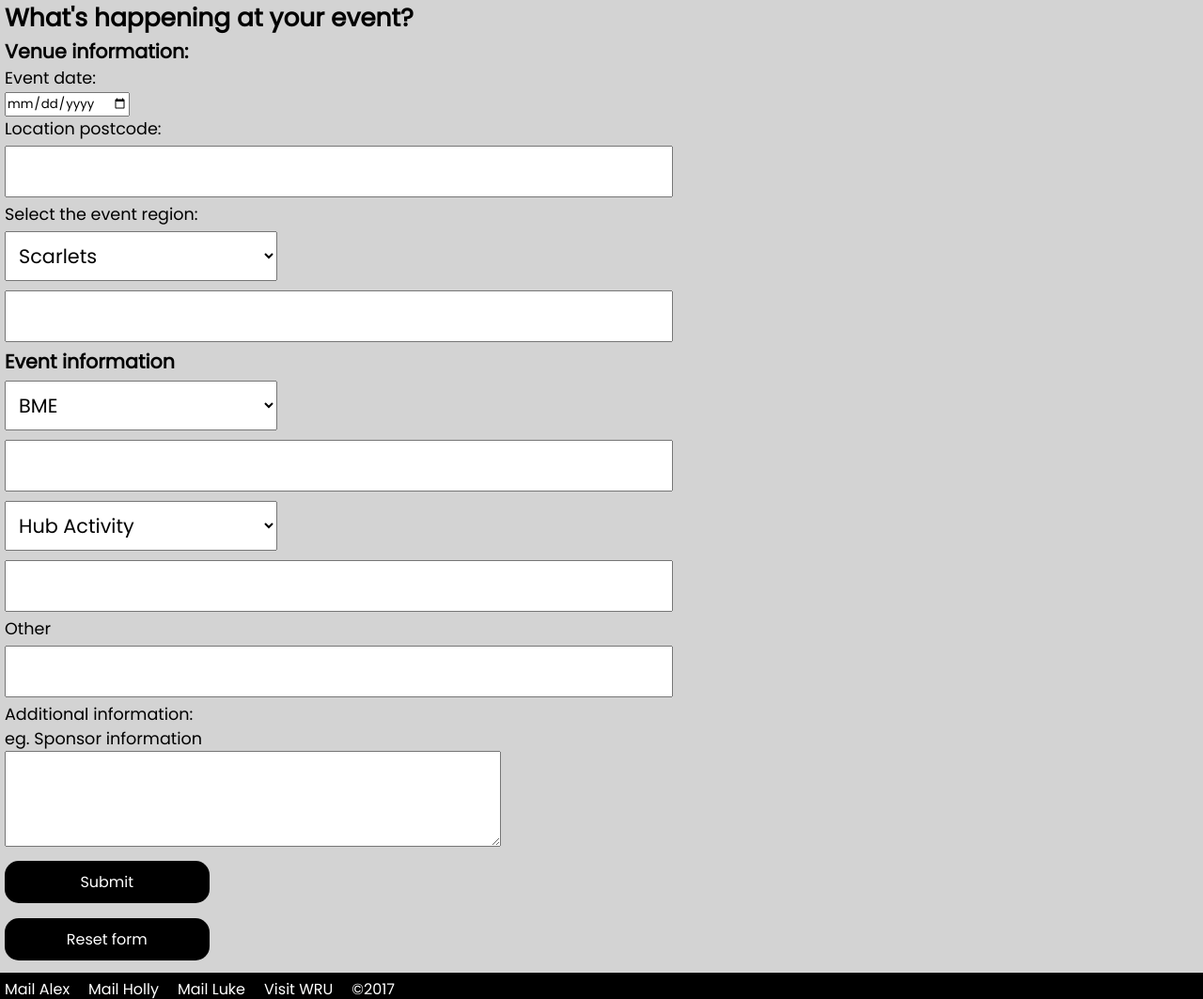
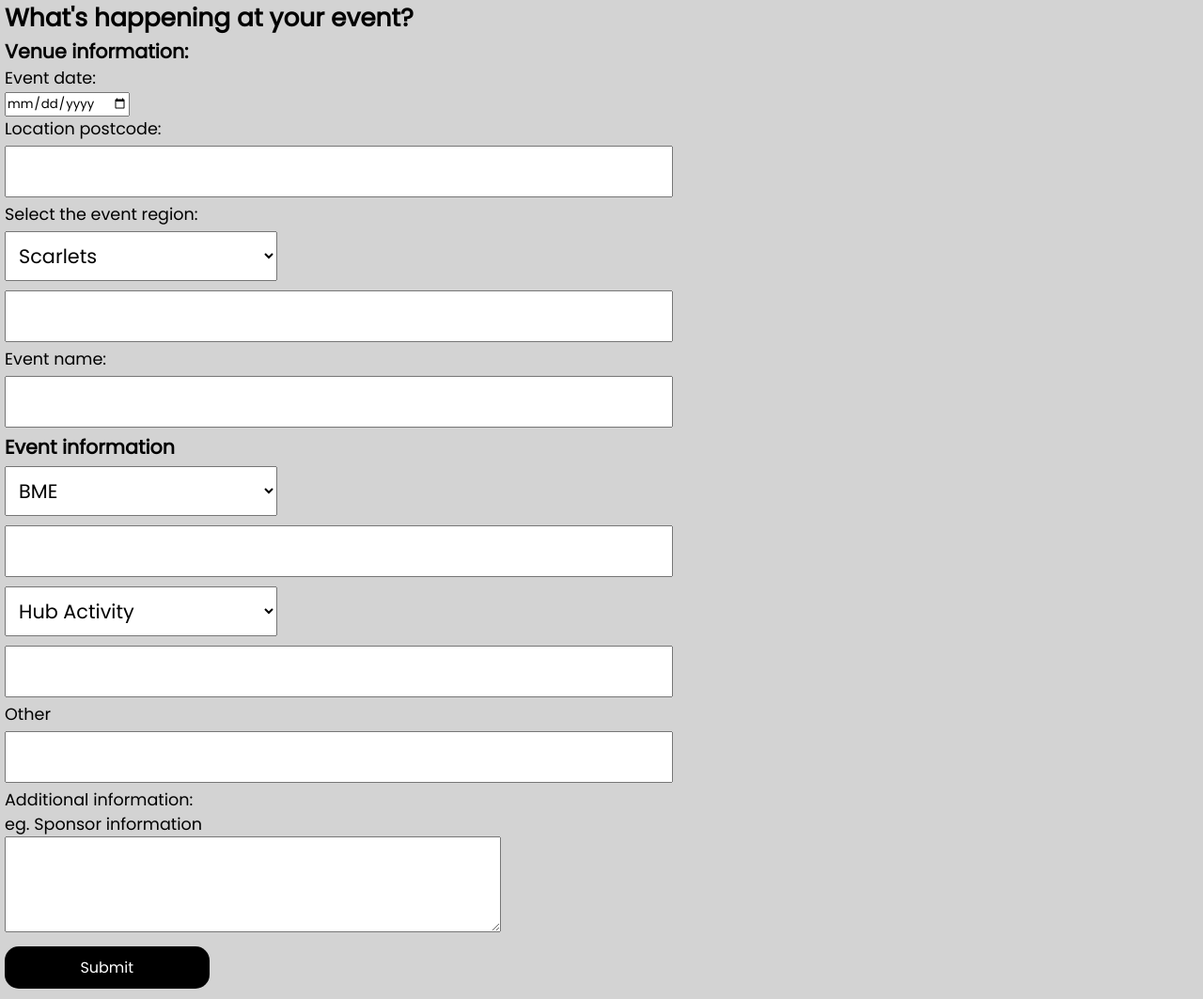
Before and after one commit to lukewarlow/WRU-ClientProject, a Flask app: page /Staff/EventForm in a window 1280 px wide. Shown: the part 123-1186 px from the top of the page at 94% size. Run offline with Flask 2, Linux system fonts and the light colour scheme.

Commit message:
Added event name

```diff
--- a/templates/eventForm.html
+++ b/templates/eventForm.html
@@ -33,6 +33,9 @@
         <option value="Other">Other</option>
         <input type='text'>
       </select>
+      <br>
+      <div>Event name:</div>
+      <input type="text" name="eventName">
       <br>
       <h3> Event information </h3>
       <select value="inclusivity" name="inclusivity">
```
